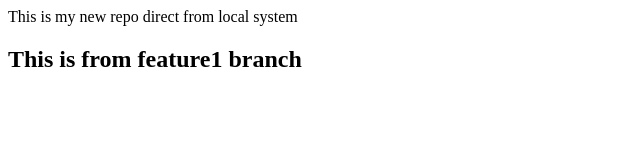
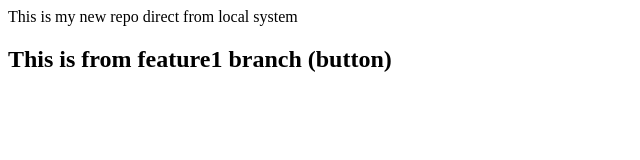
Before and after one commit to ashishchauhan0001/LocalRepo, a plain HTML site: page index.html in a window 1280 px wide. Shown: the whole page, without its empty margins (0-640 px from the left). Drawn offline with Linux system fonts and the light colour scheme.

```diff
--- a/index.html
+++ b/index.html
@@ -1,2 +1,2 @@
 <p>This is my new repo direct from local system</p>
-<h2>This is from feature1 branch</h2>
+<h2>This is from feature1 branch (button)</h2>
```
